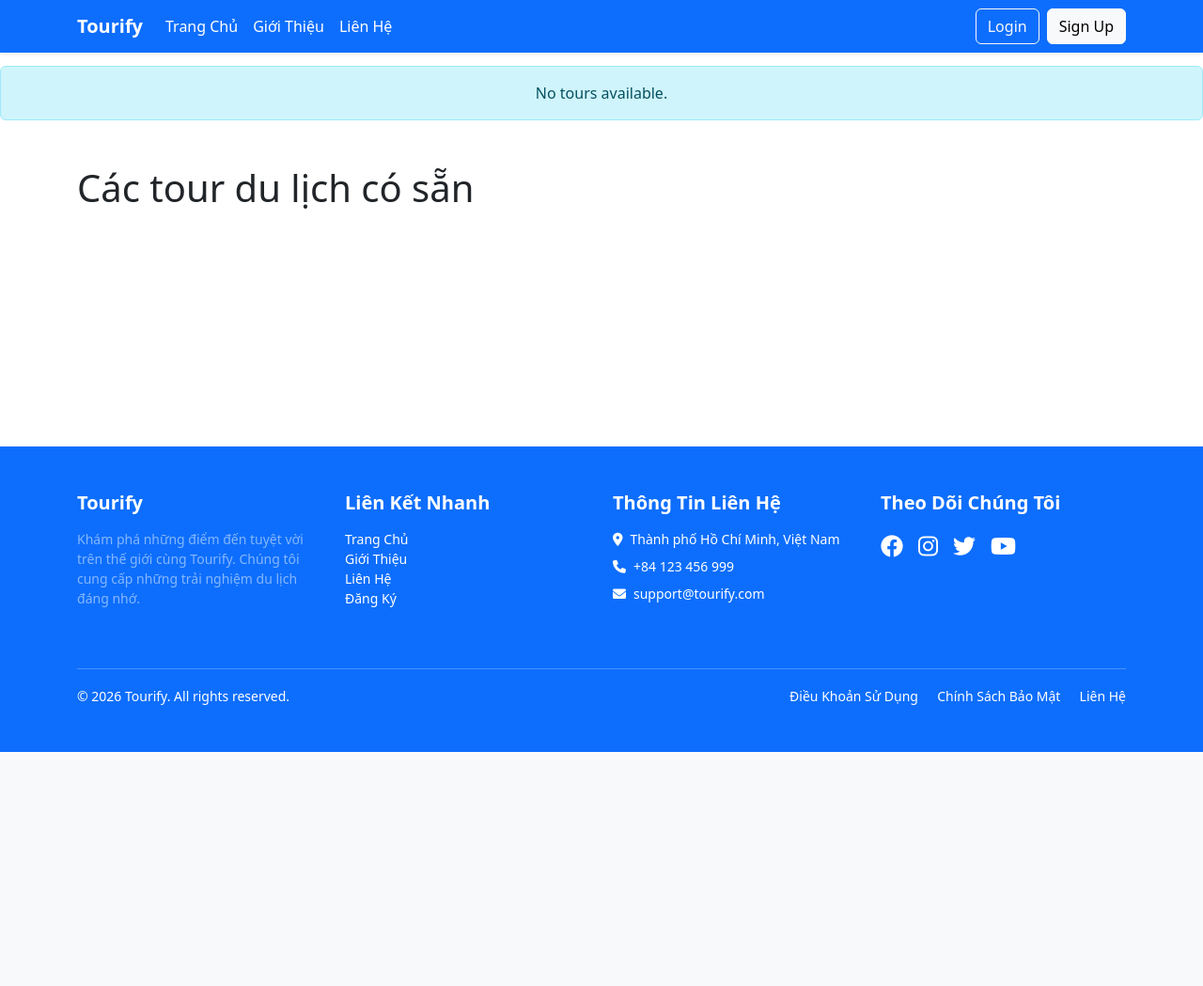
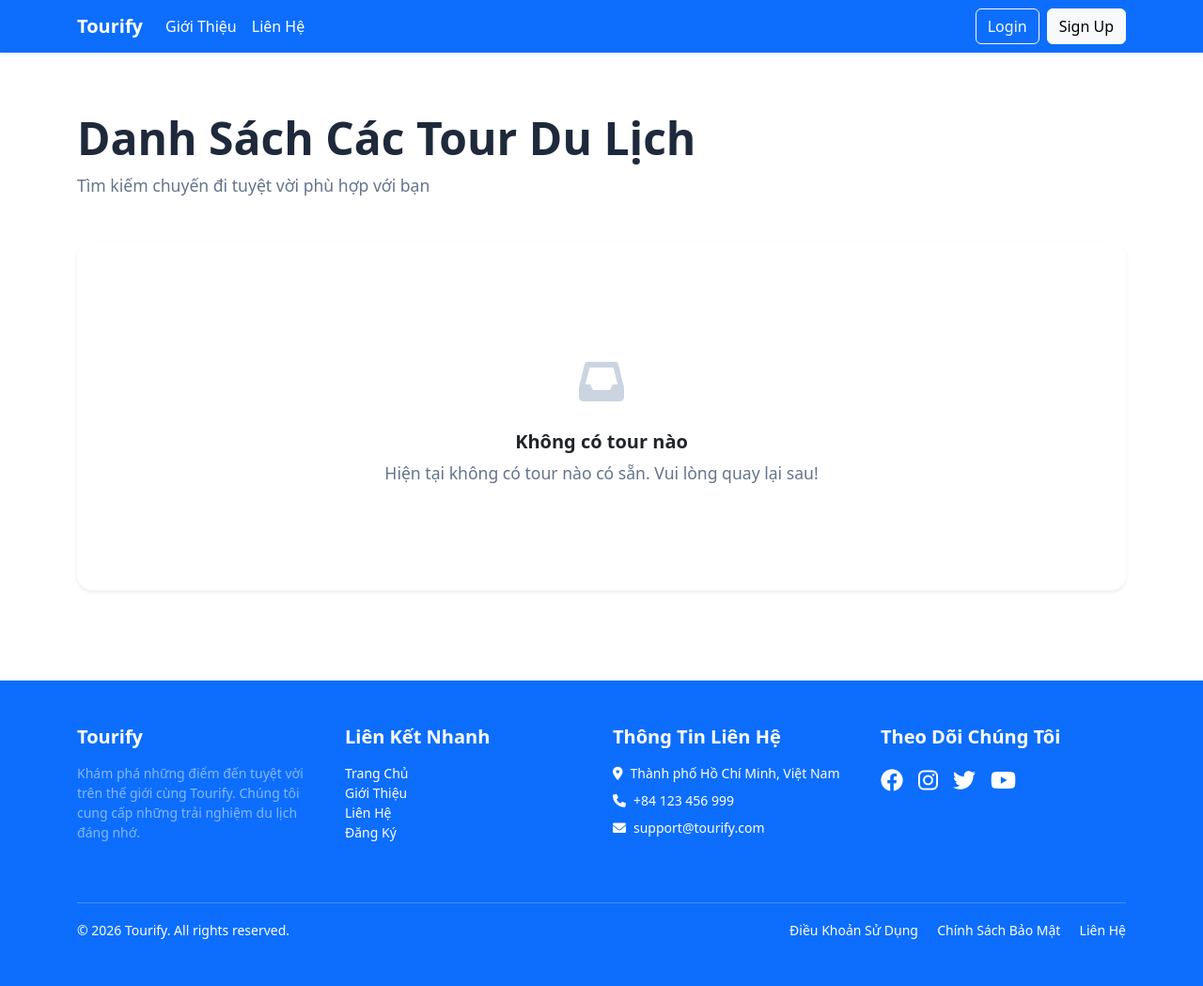
Before and after one commit to truongson0804/QL_TOUR_PTMNM, a Django app: page /tours/results/ in a window 1280 px wide. Shown: the whole page at 94% size. Before the commit the page ends 800 px from the top, so only its background shows below. Run offline with Django 5.2, Linux system fonts and the light colour scheme; some libraries are stand-ins or nearby versions.

Commit message:
update: UI/UX search results

```diff
--- a/apps/tours/templates/index.html
+++ b/apps/tours/templates/index.html
@@ -1,32 +1,186 @@
-{% extends 'share_layout.html' %} {% block title %}Home{% endblock %}
+{% extends 'share_layout.html' %}
+{% block title %}Danh sách tour - Tourify{% endblock %}
+
 {% load static %}
+
+{% block extra_css %}
+<style>
+  .tour-card {
+    border: none !important;
+    transition: all 0.3s ease;
+    overflow: hidden;
+    border-radius: 1rem;
+  }
+
+  .tour-card:hover {
+    transform: translateY(-8px);
+    box-shadow: 0 12px 32px rgba(0, 0, 0, 0.15) !important;
+  }
+
+  .tour-card img {
+    height: 250px;
+    object-fit: cover;
+    transition: transform 0.3s ease;
+  }
+
+  .tour-card:hover img {
+    transform: scale(1.05);
+  }
+
+  .tour-info-item {
+    display: flex;
+    align-items: center;
+    font-size: 0.95rem;
+    margin-bottom: 0.75rem;
+    color: #64748b;
+  }
+
+  .tour-info-icon {
+    width: 28px;
+    height: 28px;
+    background-color: rgba(13, 110, 253, 0.1);
+    color: #0d6efd;
+    border-radius: 50%;
+    display: flex;
+    align-items: center;
+    justify-content: center;
+    margin-right: 10px;
+    font-size: 0.75rem;
+    flex-shrink: 0;
+  }
+
+  .page-title {
+    color: #1e293b;
+    font-weight: 700;
+    margin-bottom: 0.5rem;
+  }
+
+  .page-subtitle {
+    color: #64748b;
+    font-size: 1.1rem;
+    margin-bottom: 2rem;
+  }
+
+  .btn-view-detail {
+    background-color: #0d6efd;
+    border: none;
+    color: white;
+    transition: all 0.3s ease;
+    border-radius: 0.5rem;
+  }
+
+  .btn-view-detail:hover {
+    background-color: #0b5ed7;
+    transform: translateY(-2px);
+    box-shadow: 0 4px 12px rgba(13, 110, 253, 0.3);
+    color: white;
+  }
+
+  .empty-state {
+    text-align: center;
+    padding: 4rem 2rem;
+  }
+
+  .empty-state-icon {
+    font-size: 3rem;
+    color: #cbd5e1;
+    margin-bottom: 1rem;
+  }
+
+  .empty-state-text {
+    color: #64748b;
+    font-size: 1.1rem;
+  }
+</style>
+{% endblock extra_css %}
+
 {% block content %}
-{% if not tours %}
-  <div class="alert alert-info text-center" role="alert">
-    No tours available.
+<div class="container py-5">
+  <!-- Page Header -->
+  <div class="mb-5">
+    <h1 class="page-title display-5">Danh Sách Các Tour Du Lịch</h1>
+    <p class="page-subtitle mb-0">Tìm kiếm chuyến đi tuyệt vời phù hợp với bạn</p>
   </div>
-{% endif %}
-<div class="container mt-5">
-  <h1 class="mb-4">Các tour du lịch có sẵn</h1>
-  <div class="row">
+
+  {% if not tours %}
+  <!-- Empty State -->
+  <div class="card border-0 shadow-sm rounded-4 p-5">
+    <div class="empty-state">
+      <div class="empty-state-icon">
+        <i class="fas fa-inbox"></i>
+      </div>
+      <h5 class="fw-bold mb-2">Không có tour nào</h5>
+      <p class="empty-state-text mb-0">Hiện tại không có tour nào có sẵn. Vui lòng quay lại sau!</p>
+    </div>
+  </div>
+  {% else %}
+  <!-- Tours Grid -->
+  <div class="row g-4">
     {% for tour in tours %}
-    <div class="col-md-4 mb-4">
-      <div class="card h-100">
+    <div class="col-12 col-md-6 col-lg-4">
+      <div class="card h-100 border-0 shadow-sm tour-card">
+        <!-- Tour Image -->
+        {% if tour.thumbnail %}
         <img
           src="{{ tour.thumbnail.url }}"
           class="card-img-top"
           alt="{{ tour.title }}"
         />
-        <div class="card-body">
-          <h5 class="card-title">{{ tour.title }}</h5>
-          <div class="card-text">{{ tour.description|striptags|truncatewords:20 }}</div>
-          <a href="{% url 'tour_detail' tour.id %}" class="btn btn-primary"
-            >Xem chi tiết</a
+        {% else %}
+        <div class="card-img-top bg-light d-flex align-items-center justify-content-center" style="height: 250px;">
+          <i class="fas fa-image text-muted" style="font-size: 2rem;"></i>
+        </div>
+        {% endif %}
+
+        <div class="card-body d-flex flex-column p-4">
+          <!-- Title -->
+          <h5 class="card-title fw-bold text-dark mb-3">{{ tour.title }}</h5>
+
+          <!-- Tour Info -->
+          <div class="mb-3 flex-grow-1">
+            {% if tour.country %}
+            <div class="tour-info-item">
+              <div class="tour-info-icon">
+                <i class="fas fa-map-marker-alt"></i>
+              </div>
+              <span class="fw-medium">{{ tour.country }}</span>
+            </div>
+            {% endif %}
+
+            {% if tour.category %}
+            <div class="tour-info-item">
+              <div class="tour-info-icon">
+                <i class="fas fa-tag"></i>
+              </div>
+              <span>{{ tour.category.name }}</span>
+            </div>
+            {% endif %}
+
+            <div class="tour-info-item">
+              <div class="tour-info-icon">
+                <i class="fas fa-dollar-sign"></i>
+              </div>
+              <span class="text-danger fw-bold">{{ tour.price|floatformat:0 }} ₫</span>
+            </div>
+          </div>
+
+          <!-- Description -->
+          <p class="card-text text-muted small mb-4 flex-grow-1">
+            {{ tour.description|striptags|truncatewords:15 }}
+          </p>
+
+          <!-- Button -->
+          <a
+            href="{% url 'tour_detail' tour.id %}"
+            class="btn btn-view-detail w-100 fw-medium"
           >
+            <i class="fas fa-arrow-right me-2"></i>Xem Chi Tiết
+          </a>
         </div>
       </div>
     </div>
     {% endfor %}
   </div>
+  {% endif %}
 </div>
 {% endblock content %}
--- a/templates/share_layout.html
+++ b/templates/share_layout.html
@@ -58,11 +58,7 @@
           <div class="collapse navbar-collapse" id="mainNavbar">
             <!-- Left menu -->
             <ul class="navbar-nav me-auto mb-2 mb-lg-0">
-              <li class="nav-item">
-                <a class="nav-link text-white" href="{% url 'home' %}"
-                  >Trang Chủ</a
-                >
-              </li>
+
               <li class="nav-item">
                 <a class="nav-link text-white" href="{% url 'about' %}"
                   >Giới Thiệu</a
```
